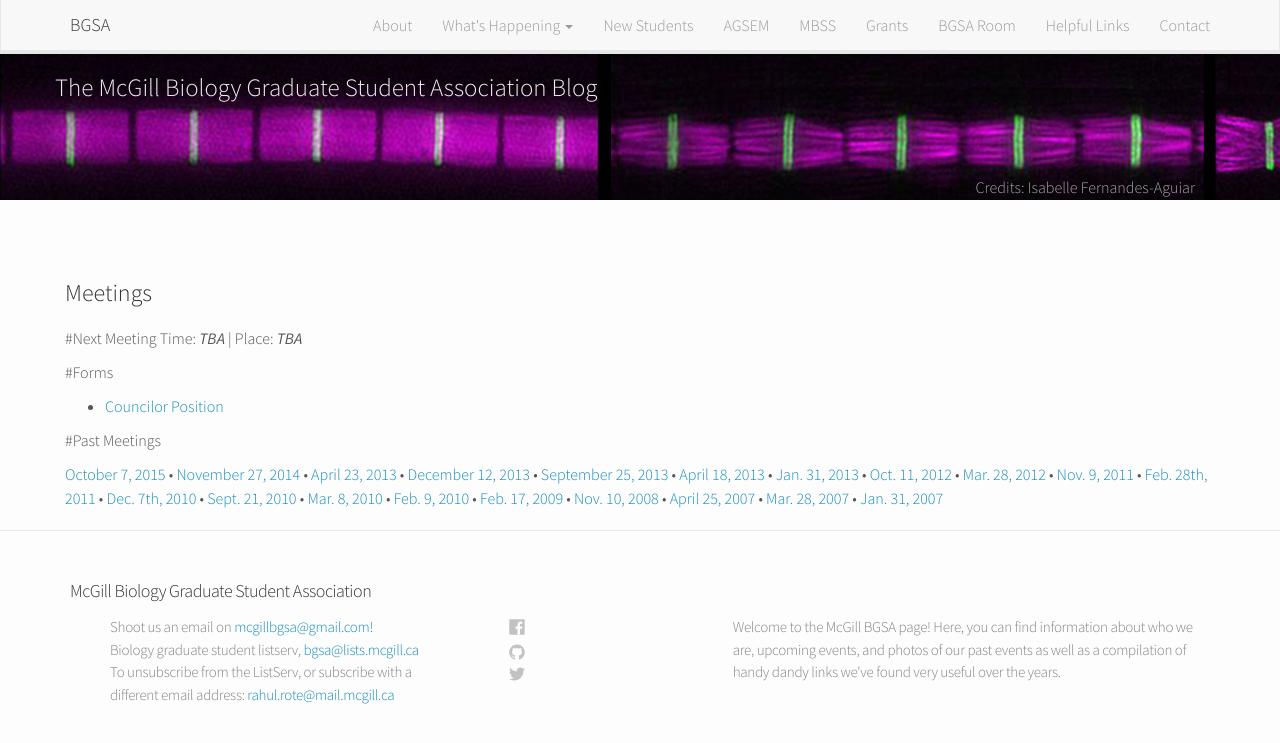
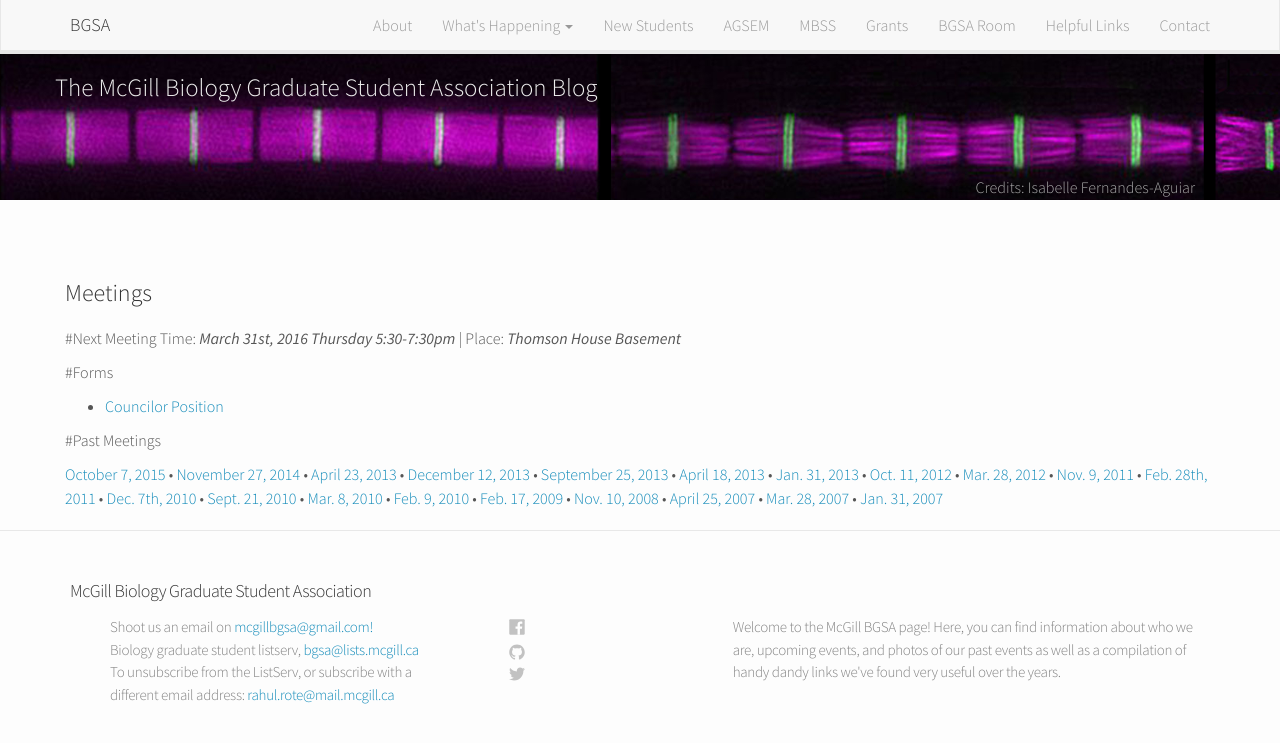
Before and after one commit to McGillBGSA/McGillBGSA.github.io, a Jekyll site: the page built from meetings.md, in a window 1280 px wide. Shown: the top 743 px of the page. Built offline with Jekyll 4.4.1, drawn with Linux system fonts in a browser that asks for light colours; nearby versions of some CDN libraries.

Commit message:
Update meetings.md

```diff
--- a/meetings.md
+++ b/meetings.md
@@ -5,7 +5,7 @@ permalink: /meetings/
 ---
 
 #Next Meeting
-Time:  *TBA* | Place: *TBA*
+Time:  *March 31st, 2016 Thursday 5:30-7:30pm* | Place: *Thomson House Basement*
 
 #Forms
 * [Councilor Position](http://mcgillbgsa.weebly.com/uploads/2/1/9/8/21989822/bgsa_councilor_positions_by-election.docx)
```
